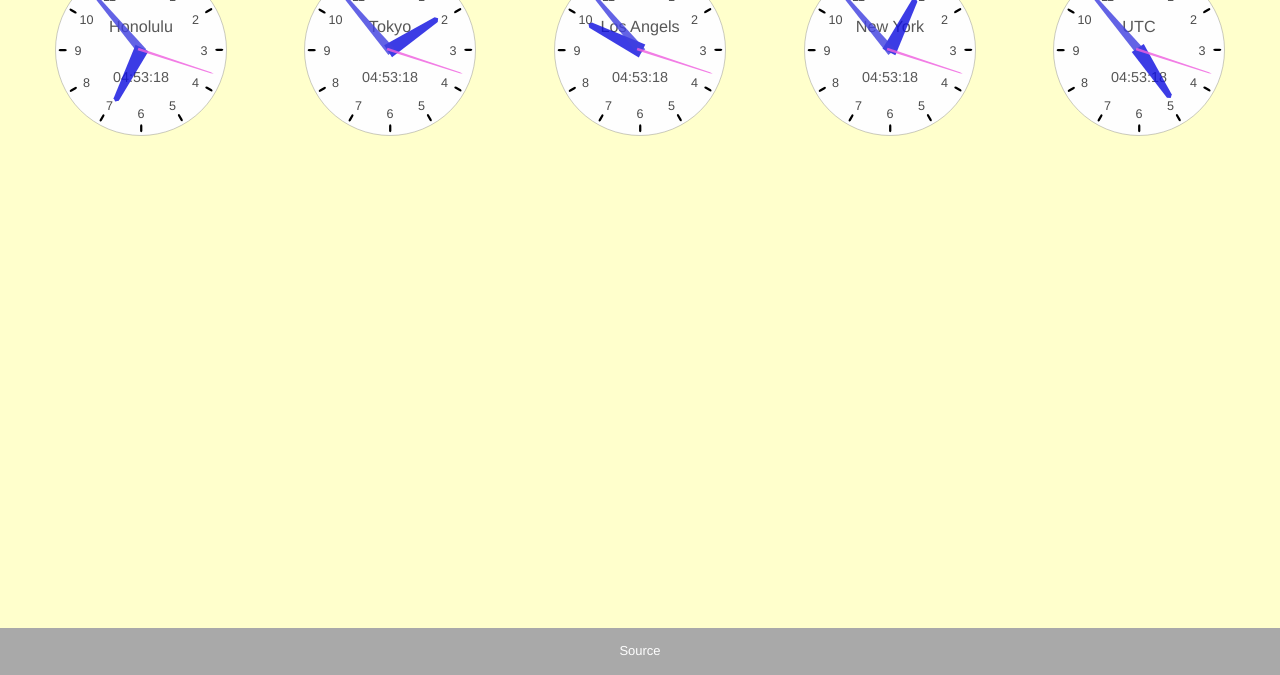
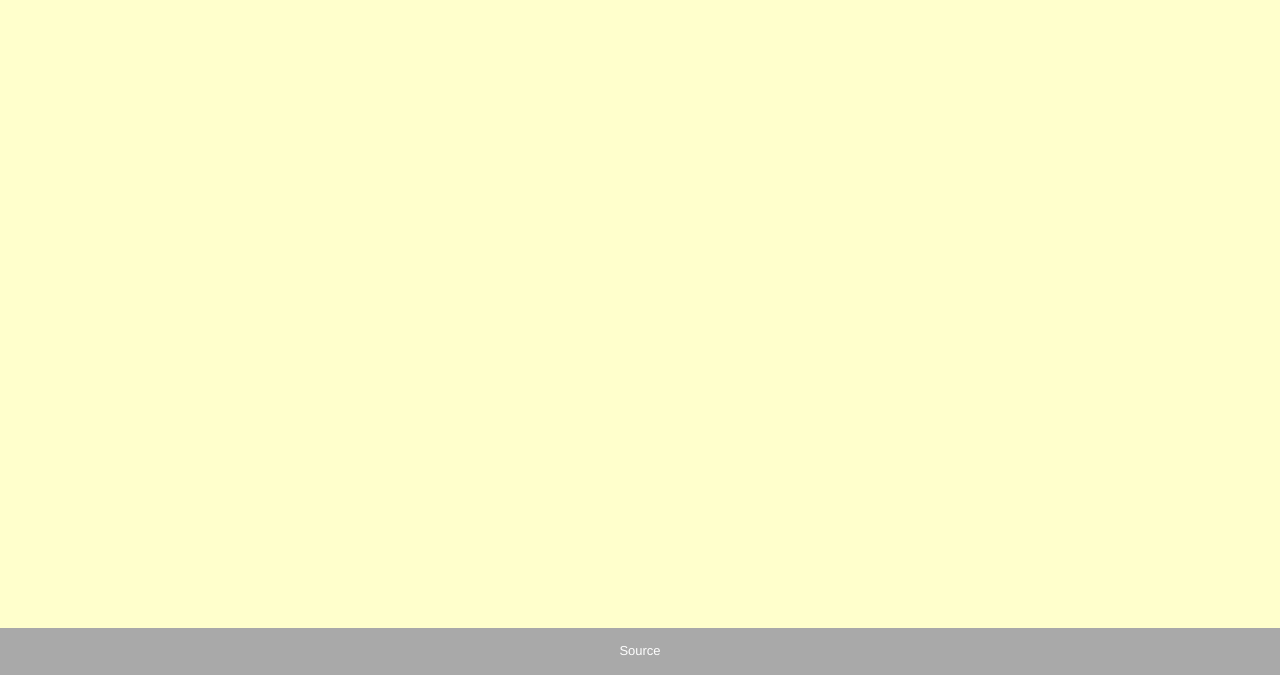
Before and after one commit to makotoishida/tspractice10-csvtoinvoice, a website built with Vite: page index.html in a window 1280 px wide. Shown: the part 125-800 px from the top of the page. Built offline with nearby package versions, Linux system fonts and the light colour scheme.

Commit message:
Remove template code to start from scratch.

```diff
--- a/index.html
+++ b/index.html
@@ -4,16 +4,16 @@
     <meta charset="UTF-8" />
     <link rel="icon" type="image/svg+xml" href="favicon.svg" />
     <meta name="viewport" content="width=device-width, initial-scale=1, viewport-fit=cover">
-    <title>Clock</title>
-    <meta name="description" content="Clock">
+    <title>Csv to Invoice</title>
+    <meta name="description" content="Csv to Invoice">
   </head>
   <body>
     <header>
-        <h1>Clock</h1>
+        <h1>Csv to Invoice</h1>
     </header>
     <main id="app"></main>
     <footer>
-        <a href="https://github.com/makotoishida/tspractice10-clock/" target="_blank">Source</a>
+        <a href="https://github.com/makotoishida/tspractice10-csvtoinvoice/" target="_blank">Source</a>
     </footer>
     <script type="module" src="/src/main.ts"></script>
   </body>
--- a/package.json
+++ b/package.json
@@ -1,5 +1,5 @@
 {
-  "name": "clock",
+  "name": "csvtoinvoice",
   "private": true,
   "version": "0.0.0",
   "engines": {
--- a/src/main.ts
+++ b/src/main.ts
@@ -1,104 +1,15 @@
-import { html, svg, render } from 'lit-html'
+import { html, render } from 'lit-html'
 import 'normalize.css'
 import './style.css'
 
 const appRoot = document.querySelector<HTMLDivElement>('#app')!
 
-const clockConfigs = [
-  { title: 'Honolulu', tz: -10 },
-  { title: 'Tokyo', tz: 9 },
-  { title: 'Los Angels', tz: -7 },
-  { title: 'New York', tz: -4 },
-  { title: 'UTC', tz: 0 },
-]
-
-function tick() {
-  const d = new Date()
-  const clockTemplates = clockConfigs.map((c) =>
-    renderClock(d, 180, c.title, c.tz)
-  )
-  render(clockTemplates, appRoot)
+const App = () => {
+  return html`<div>CSV TO INVOICE</div>`
 }
 
-function renderClock(d: Date, size: number, title: string, tz: number) {
-  const t = new Date(d)
-  t.setHours(d.getUTCHours() + tz)
-  const h = t.getHours()
-  const m = t.getMinutes()
-  const s = t.getSeconds()
-
-  const degS = (360 * s) / 60
-  const degM = (360 * m) / 60 + degS / 60
-  const degH = (360 * (h % 12)) / 12 + degM / 12
-
-  return html`
-    <div
-      class="clock"
-      style="width: ${size}px; height: ${size}px; margin: 0 auto;"
-    >
-      <svg
-        version="1.1"
-        width="100%"
-        viewBox="0 0 400 400"
-        xmlns="http://www.w3.org/2000/svg"
-      >
-        ${svg`
-          <circle cx="200" cy="200" r="190" fill="#fefefe" stroke="#888" />
-          ${drawScale()} ${drawTitle(title)} ${drawDigital(d)}
-          ${drawHand(16, 128, degH, '#1010e0d0')}
-          ${drawHand(10, 158, degM, '#4040e0d0')}
-          ${drawHand(3, 170, degS, '#f060e0d0')}
-        `}
-      </svg>
-    </div>
-  `
+const renderApp = () => {
+  render(App(), appRoot)
 }
 
-function drawScale() {
-  const scales = [...new Array(12)]
-  return scales.map((_, index) => {
-    const deg = (360 * index) / 12 - 90
-    const x = 200 + Math.cos((deg * Math.PI) / 180) * 140
-    const y = 200 + Math.sin((deg * Math.PI) / 180) * 140 + 12
-    return svg`<rect x="-3" y=${
-      -18 - 165
-    } rx="4" ry="4" width="5" height="18" fille="#000" style="transform: translate(50%,50%) rotate(${deg}deg)" />
-      <text x=${x} y=${y} font-size="28" text-anchor="middle" fill="#404040f0">${
-      index === 0 ? 12 : index
-    }</text>`
-  })
-}
-
-function drawHand(w: number, h: number, deg: number, color: string) {
-  return svg`<polygon points="-${w},${h * 0.04} -${w * 0.4},-${
-    h * 0.96
-  } 0,-${h} ${w * 0.4},-${h * 0.96} ${w},${
-    h * 0.04
-  }" style="transform: translate(50%, 50%) rotate(${deg}deg) " fill=${color} />`
-}
-
-function drawTitle(title: string) {
-  return svg`<text x="200" y="160" font-size="36" text-anchor="middle" fill="#404040e0">
-    ${title}
-  </text>`
-}
-
-function drawDigital(d: Date) {
-  return svg`<text x="200" y="270" font-size="32" text-anchor="middle" fill="#404040e0">
-    ${timeStr(d)}
-  </text>`
-}
-
-function timeStr(t: Date) {
-  const h = t.getHours()
-  const m = t.getMinutes()
-  const s = t.getSeconds()
-  return `${twoDig(h)}:${twoDig(m)}:${twoDig(s)}`
-}
-
-function twoDig(n: number) {
-  return `0${n}`.slice(-2)
-}
-
-setInterval(() => tick(), 1000)
-tick()
+renderApp()
--- a/src/style.css
+++ b/src/style.css
@@ -19,7 +19,7 @@ header {
   padding: 1rem;
   text-align: center;
   color: lightcyan;
-  background-color: darkcyan;
+  background-color: darkred;
 }
 
 header h1 {
@@ -41,13 +41,11 @@ footer a {
 }
 
 #app {
-  display: grid;
-  grid-template-columns: repeat(auto-fit, minmax(200px, 1fr));
   width: 100vw;
   margin: 0 auto;
   padding: 1rem;
   text-align: center;
-  font-size: x-large;
+  font-size: large;
   line-height: 160%;
   color: #2c3e50;
   background-color: #ffc;
--- a/vite.config.js
+++ b/vite.config.js
@@ -1,7 +1,7 @@
 import { defineConfig } from 'vite'
 
 export default defineConfig({
-  base: '/tspractice10-clock/',
+  base: '/tspractice10-csvtoinvoice/',
   server: {
     host: '0.0.0.0',
   },
```
Also changed, not shown: README.md, 1 other file.
